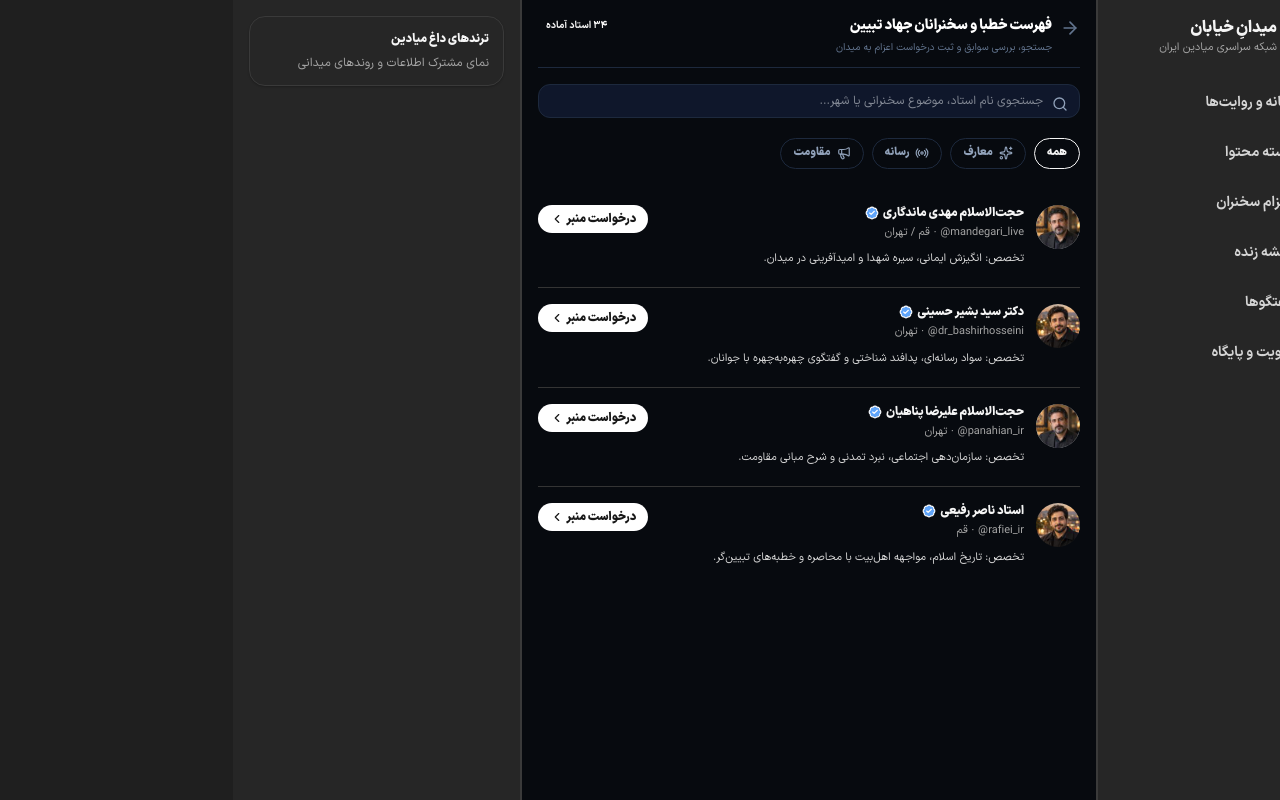
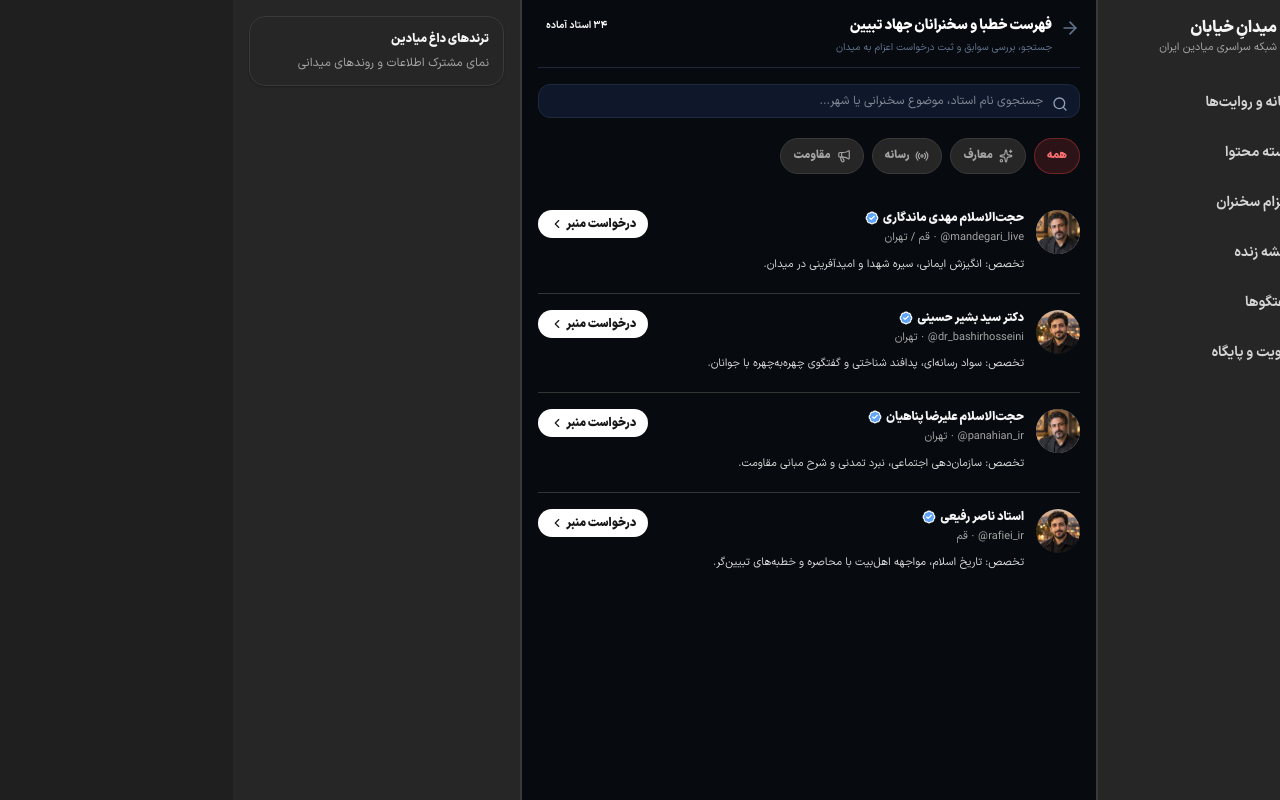
Before and after one commit to mohammad-mohammad-soltani/meydan, a Next.js app: page /speakers in a window 1280 px wide. Built offline with nearby package versions, Linux system fonts and the light colour scheme.

Commit message:
refactor: migrate speaker filters to semantic tokens

```diff
--- a/features/speakers/components/SpeakersFilters.tsx
+++ b/features/speakers/components/SpeakersFilters.tsx
@@ -7,9 +7,9 @@ const filters: Array<{ id: SpeakerFilter; label: string; icon?: typeof Sparkles
   { id: "all", label: "همه" },
   { id: "faith", label: "معارف", icon: Sparkles },
   { id: "media", label: "رسانه", icon: Radio },
-  { id: "resistance", label: "مقاومت", icon: Megaphone }
+  { id: "resistance", label: "مقاومت", icon: Megaphone },
 ];
 
 export function SpeakersFilters({ activeFilter, onChange }: SpeakersFiltersProps) {
-  return <div className="flex gap-2 overflow-x-auto py-1 no-scrollbar">{filters.map((filter) => { const Icon = filter.icon; return <button key={filter.id} type="button" onClick={() => onChange(filter.id)} className={"inline-flex shrink-0 items-center gap-1.5 rounded-full border px-3 py-1.5 text-[11px] font-black transition " + (activeFilter === filter.id ? "border-brand-red/30 bg-brand-red/10 text-brand-red" : "border-slate-200 text-slate-500 dark:border-slate-800 dark:text-slate-400")}>{Icon ? <Icon className="h-3.5 w-3.5" /> : null}{filter.label}</button>; })}</div>;
+  return <div className="flex gap-2 overflow-x-auto py-1 no-scrollbar">{filters.map((filter) => { const Icon = filter.icon; const active = activeFilter === filter.id; return <button key={filter.id} type="button" aria-pressed={active} onClick={() => onChange(filter.id)} className={`inline-flex min-h-9 shrink-0 items-center gap-1.5 rounded-pill border px-3 py-1.5 text-[11px] font-black transition-colors ${active ? "border-brand-border bg-selected text-selected-foreground" : "border-border bg-surface text-muted-foreground hover:bg-hover hover:text-foreground"}`}>{Icon ? <Icon className="h-3.5 w-3.5" /> : null}{filter.label}</button>; })}</div>;
 }
```
